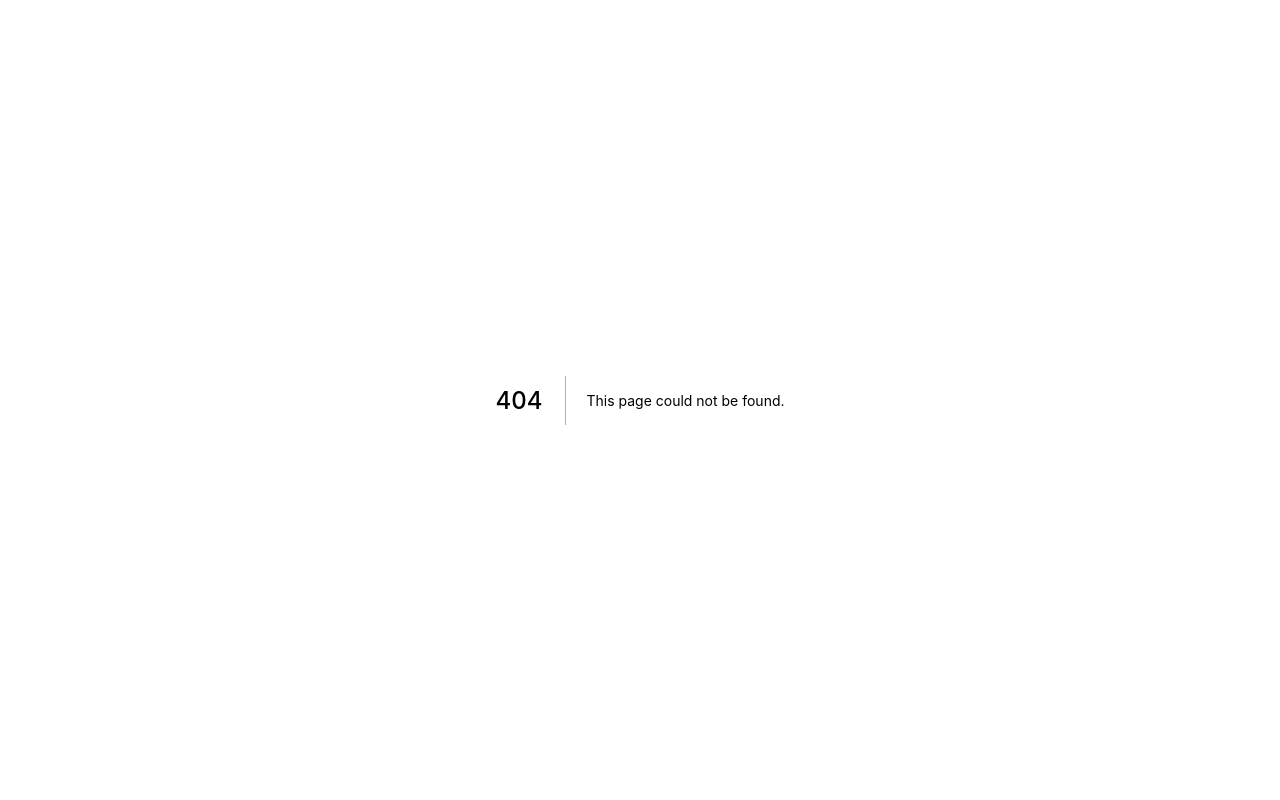
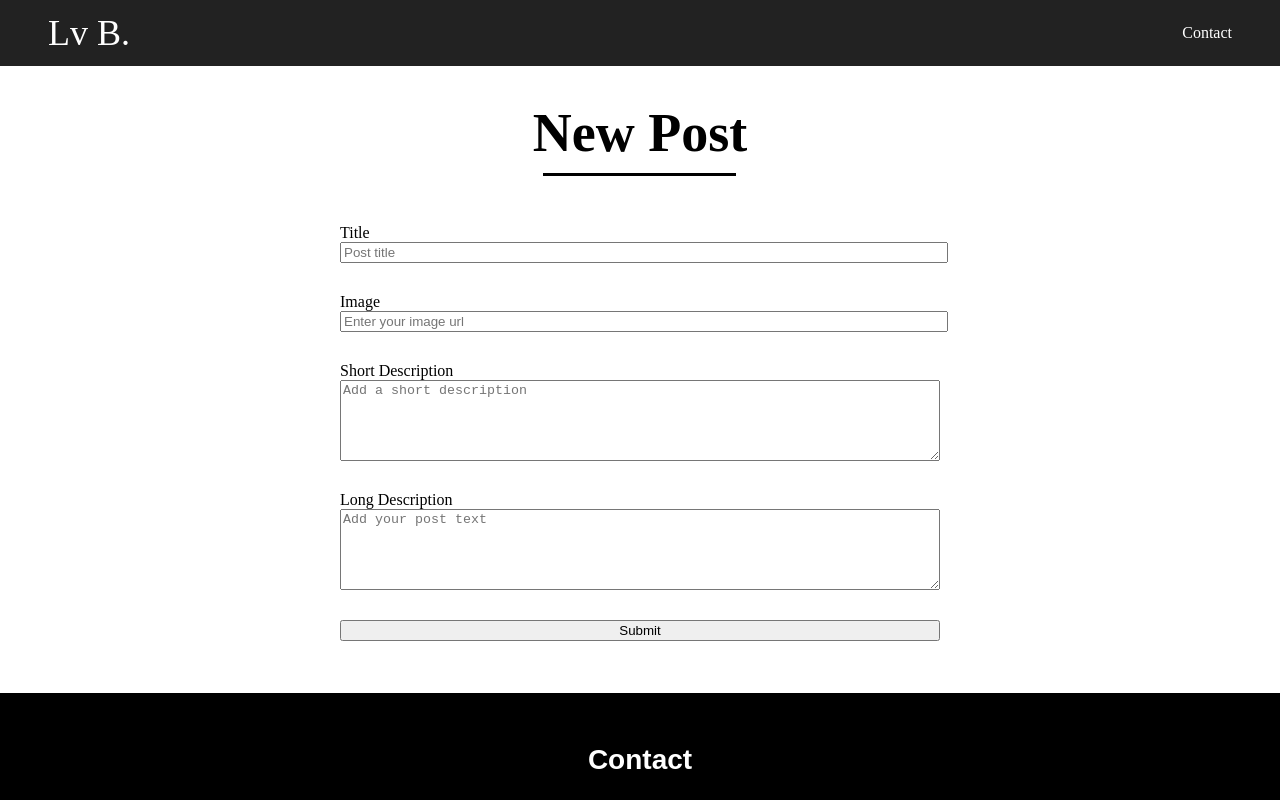
Before and after one commit to LeticiaLuckow/Blog, a Next.js app: page /Admin/AddNew in a window 1280 px wide. Before the commit this address had no page. Shown: the top 800 px of the page. Built offline with nearby package versions, Linux system fonts and the light colour scheme.

Commit message:
New Post

```diff
--- a/src/Components/Contact/Contact.tsx
+++ b/src/Components/Contact/Contact.tsx
@@ -2,7 +2,6 @@ import { Whatsapp } from '@styled-icons/bootstrap';
 import { Mail } from '@styled-icons/material-outlined';
 import { Linkedin } from 'styled-icons/bootstrap';
 import { Github } from 'styled-icons/bootstrap';
-
 import Footer from '../Footer/Footer';
 import { ContactDiv, DivInfo, MediaContact } from './styles';
 
@@ -13,7 +12,7 @@ const Contact = () => {
         <h1
           style={{ textAlign: 'center', width: '100%', marginBottom: '60px' }}
         >
-          Contato
+          Contact
         </h1>
         <MediaContact>
           <Footer
--- a/src/Components/Header/Header.tsx
+++ b/src/Components/Header/Header.tsx
@@ -1,12 +1,19 @@
 import Link from 'next/link';
 import { DivFlex, DivLogo, MenuDiv, SpanDiv } from './styles';
 
-const Header = () => {
+type HeaderType = {
+  showMenu?: boolean;
+};
+const Header = ({ showMenu = false }: HeaderType) => {
   return (
     <DivLogo>
-      <p style={{ fontSize: '36px', margin: 0 }}>Lv B.</p>
+      <Link href="/">
+        <p style={{ fontSize: '36px', margin: 0, cursor: 'pointer' }}>Lv B.</p>
+      </Link>
       <DivFlex>
         <MenuDiv>
+          {showMenu && (
+            <>
               <SpanDiv>
                 <Link href="#sobre">About</Link>
               </SpanDiv>
@@ -14,6 +21,8 @@ const Header = () => {
               <SpanDiv>
                 <Link href="#posts">Posts</Link>
               </SpanDiv>
+            </>
+          )}
 
           <SpanDiv>
             <Link href="#contato">Contact</Link>
--- /dev/null
+++ b/src/pages/Admin/AddNew/index.tsx
@@ -0,0 +1,79 @@
+import type { NextPage } from 'next';
+import { useState } from 'react';
+import Contact from '../../../Components/Contact/Contact';
+import Header from '../../../Components/Header/Header';
+import Title from '../../../Components/Title/Title';
+import { FormDiv, FormInput, FormText, PostDiv, PostImg } from './styles';
+
+const AddNew: NextPage = () => {
+  const [title, setTitle] = useState('');
+  const [imageUrl, setImageUrl] = useState('');
+  const [shortDescription, setShortDescription] = useState('');
+  const [longDescription, setLongDescription] = useState('');
+  const submit = (e: React.SyntheticEvent) => {
+    e.preventDefault();
+    const data = {
+      title,
+      imageUrl,
+      shortDescription,
+      longDescription,
+    };
+    console.log(data);
+  };
+
+  //https://cdn.shopify.com/s/files/1/0056/1952/files/21-bourbon-on-guitar-1180x1480_600x600.jpg?v=1646331096
+  return (
+    <div>
+      <Header />
+      <div>
+        <Title texto="New Post" />
+
+        <PostDiv>
+          <PostImg src={imageUrl} alt="" />
+          <div style={{ width: '600px' }}>
+            <form onSubmit={submit}>
+              <FormDiv>
+                <label>Title</label>
+                <FormInput
+                  placeholder="Post title"
+                  value={title}
+                  onChange={(e) => setTitle(e.target.value)}
+                />
+
+                <label>Image</label>
+                <FormInput
+                  placeholder="Enter your image url"
+                  value={imageUrl}
+                  onChange={(e) => setImageUrl(e.target.value)}
+                />
+
+                <label>Short Description</label>
+                <FormText
+                  name="mensagem"
+                  placeholder="Add a short description"
+                  rows={5}
+                  value={shortDescription}
+                  onChange={(e) => setShortDescription(e.target.value)}
+                />
+
+                <label>Long Description</label>
+                <FormText
+                  name="mensagem"
+                  placeholder="Add your post text"
+                  rows={5}
+                  value={longDescription}
+                  onChange={(e) => setLongDescription(e.target.value)}
+                />
+
+                <button type="submit">Submit</button>
+              </FormDiv>
+            </form>
+          </div>
+        </PostDiv>
+      </div>
+      <Contact />
+    </div>
+  );
+};
+
+export default AddNew;
--- /dev/null
+++ b/src/pages/Admin/AddNew/styles.ts
@@ -0,0 +1,32 @@
+import styled from 'styled-components';
+
+const PostImg = styled.img`
+width: auto;
+height: auto;
+max-height: 400px;
+max-width: 350px;
+}
+`;
+
+const PostDiv = styled.div`
+display: flex;
+flex-direction: column;
+align-items: center;
+padding: 12px 48px;
+}
+`;
+
+const FormDiv = styled.div`
+  display: flex;
+  flex-direction: column;
+`;
+
+const FormInput = styled.input`
+  margin-bottom: 30px;
+  width: 100%;
+`;
+
+const FormText = styled.textarea`
+  margin-bottom: 30px;
+`;
+export { PostImg, PostDiv, FormDiv, FormInput, FormText };
--- a/src/pages/index.tsx
+++ b/src/pages/index.tsx
@@ -8,9 +8,9 @@ import Title from '../Components/Title/Title';
 const Home: NextPage = () => {
   return (
     <div>
-      <Header />
+      <Header showMenu />
       <Title texto="Lv Blog" />
-      <div style={{ display: 'flex', justifyContent: 'center' }}>
+      <div style={{ display: 'flex', justifyContent: 'center' }} id="posts">
         <Post
           date="01/01/2022"
           description="Lorem ipsum dolor sit amet. Vel omnis ipsa sit possimus commodi
```
Also changed, not shown: public/image-not-found.jpg (added). Lines whose indentation alone changed are shown as unchanged.
